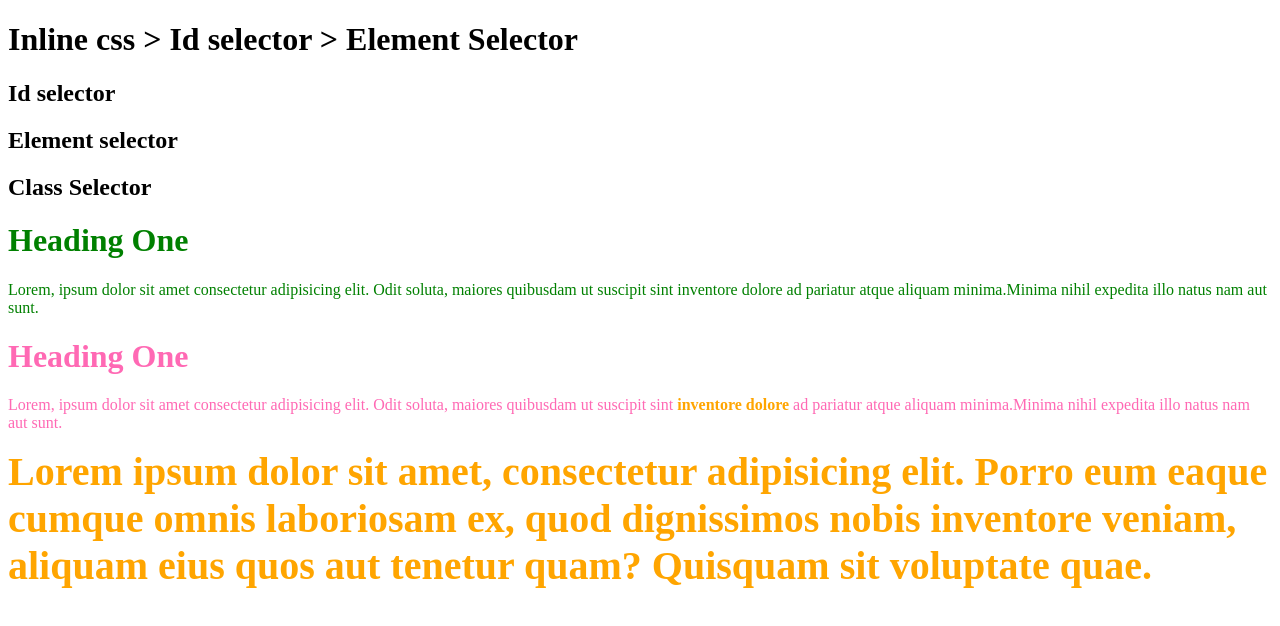
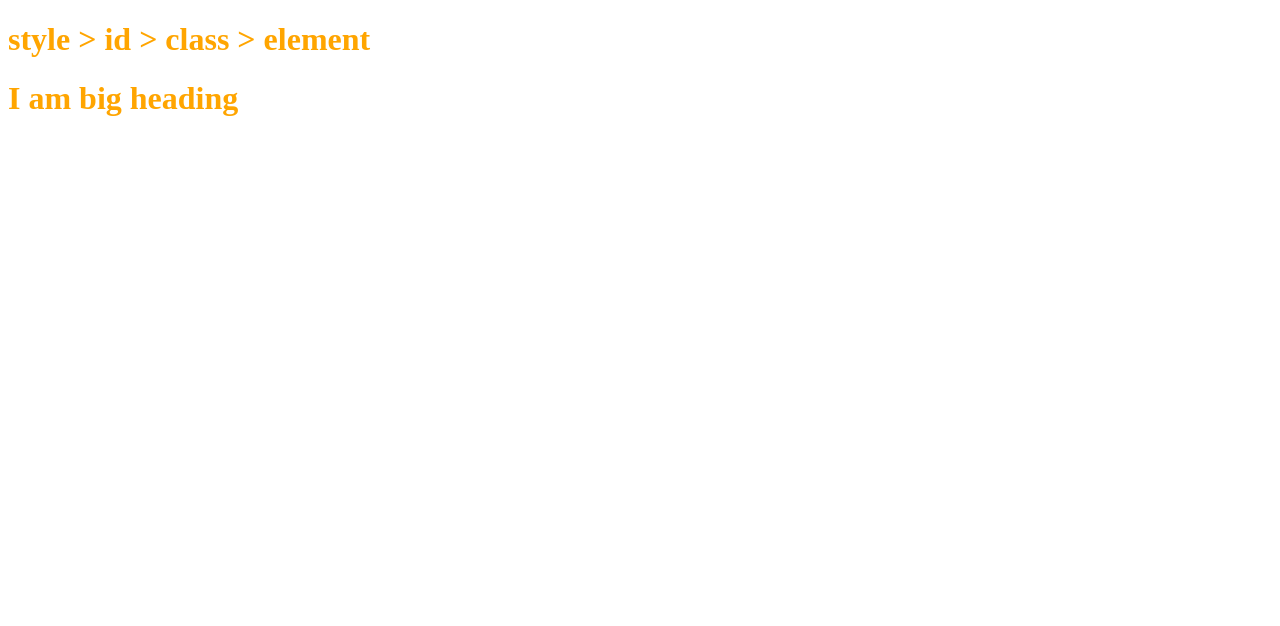
Before and after one commit to Manishakashyap/WEBDEV2021, a plain HTML site: page index.html in a window 1280 px wide. Drawn offline with Linux system fonts and the light colour scheme.

Commit message:
priority order

```diff
--- a/index.html
+++ b/index.html
@@ -7,51 +7,22 @@
     <meta name="viewport" content="width=device-width, initial-scale=1.0">
     <title>FULLSTACK 2021 CSS</title>
     <style>
-    .one{
-        color:green;
-
-    }
-    .two{
-        color: hotpink;
+    #red{
+        color:red;
     }
     .orange{
         color: orange;
     }
-    .big{
-        font-size: 40px;
-        font-weight: 900;
+    h1{
+        color: orange;
     }
     </style>
 
 </head>
 
 <body>
-    <h1>
-        Inline css > Id selector > Element Selector
-    </h1>
-    <h2>Id selector</h2>
-    <h2>Element selector</h2>
-    <h2>Class Selector</h2>
-    <h1 class="one">Heading One</h1>
-    <!-- inline css has heigher precedence than internal css -->
-    <p class="one">Lorem, ipsum dolor
-        sit amet consectetur
-        adipisicing elit. Odit soluta, maiores quibusdam ut
-        suscipit sint inventore dolore ad pariatur atque
-        aliquam minima.Minima nihil expedita illo
-        natus nam aut sunt.</p>
-
-    <h1 class="two">Heading One</h1>
-    <p class="two">Lorem, ipsum dolor
-        sit amet consectetur
-        adipisicing elit. Odit soluta, maiores quibusdam ut
-        suscipit sint <b class="orange">inventore dolore </b> ad pariatur atque
-        aliquam minima.Minima nihil expedita illo
-        natus nam aut sunt.</p>
-        <span class="big orange">Lorem ipsum dolor sit amet,
-             consectetur adipisicing elit. Porro eum eaque cumque omnis laboriosam ex, quod dignissimos nobis inventore veniam, aliquam eius quos aut tenetur quam?
-            Quisquam sit voluptate quae.</span>
-
+    <h1>style > id > class > element</h1>
+   <h1 style="color:black=" class="orange">I am big heading</h1>
 </body>
 
 </html>
```
